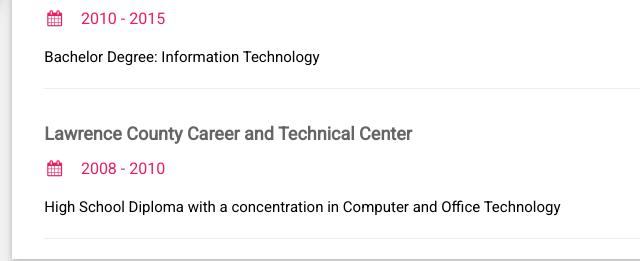
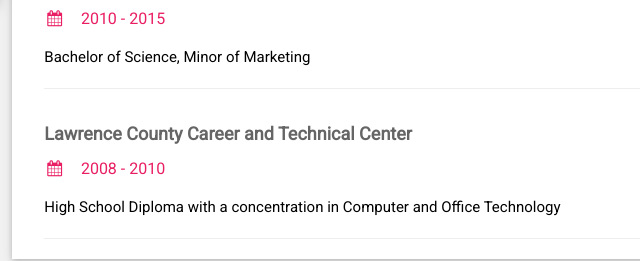
Before and after one commit to ToniChanel/ToniChanel, a plain HTML site: page index.html in a window 1280 px wide. Shown: the part 1320-1581 px from the top of the page, 425-1065 px from the left. Drawn offline with nearby package versions, Linux system fonts and the light colour scheme.

Commit message:
Update index.html
Fixed errors in education section

```diff
--- a/index.html
+++ b/index.html
@@ -145,7 +145,7 @@
         <div class="w3-container">
           <h5 class="w3-opacity"><b>La Roche University</b></h5>
           <h6 class="w3-text-pink"><i class="fa fa-calendar fa-fw w3-margin-right"></i>2010 - 2015</h6>
-          <p>Bachelor Degree: Information Technology</p>
+          <p>Bachelor of Science, Minor of Marketing</p>
           <hr>
         </div>
         <div class="w3-container">
```
